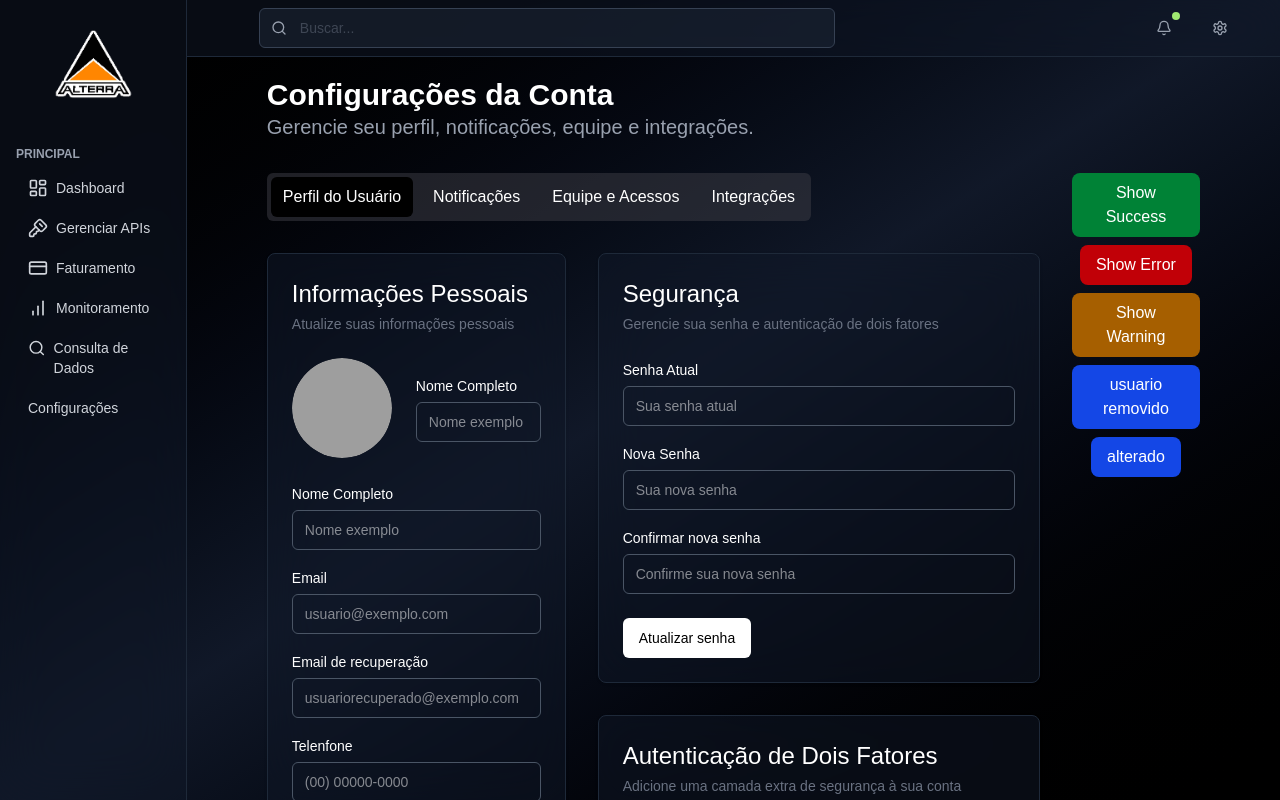
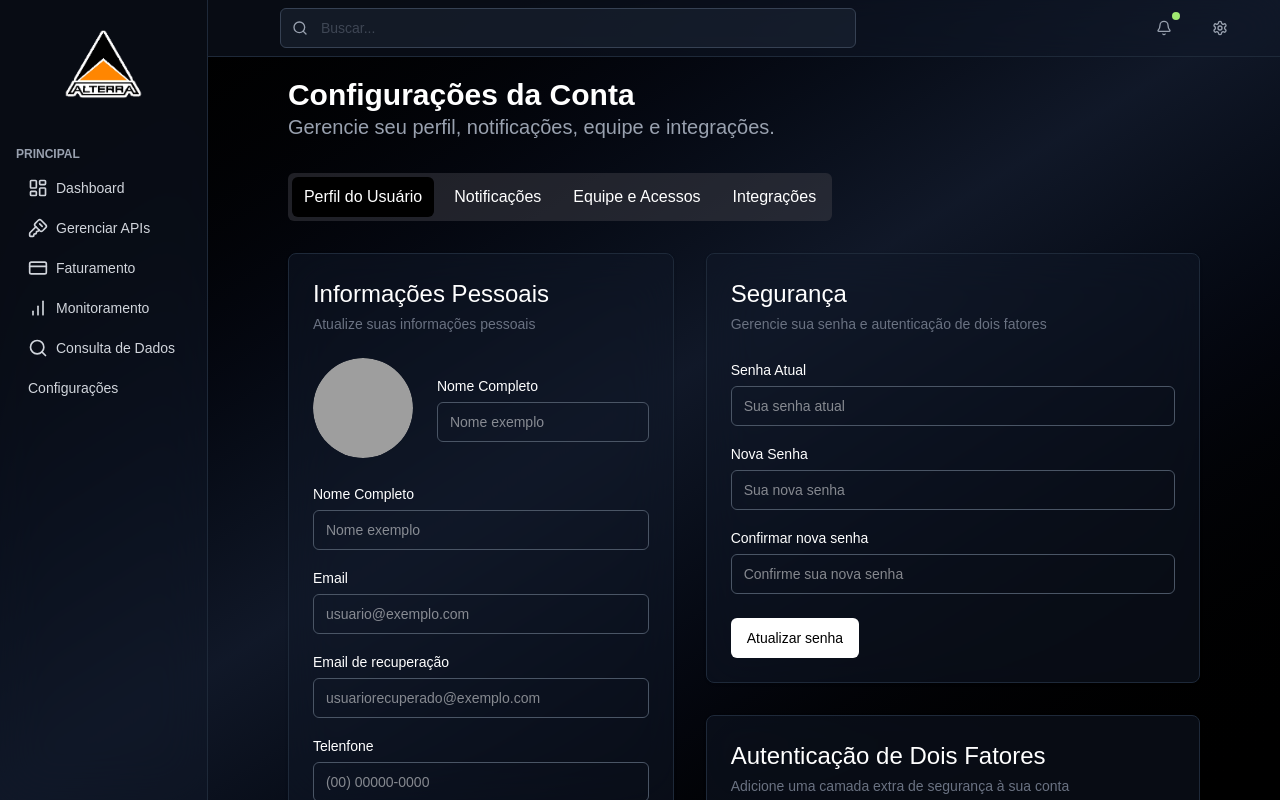
Before and after one commit to BrunoQueirozUni/generic-dashboard, a Next.js app: page /configuracoes in a window 1280 px wide. Built offline with nearby package versions, Linux system fonts and the light colour scheme; grey boxes are pictures that could not be loaded.

Commit message:
Correções feitas

```diff
--- a/src/app/(private)/configuracoes/(informations)/ConfiguracaoTabs.tsx
+++ b/src/app/(private)/configuracoes/(informations)/ConfiguracaoTabs.tsx
@@ -38,8 +38,6 @@ export function ConfiguracaoTabs() {
                <Integracoes />
             </Tabs.Content>
          </Tabs.Root>
-
-         <Alert />
       </>
    )
 }
--- a/src/app/(private)/configuracoes/page.tsx
+++ b/src/app/(private)/configuracoes/page.tsx
@@ -8,7 +8,7 @@ export default function Configuracoes() {
             <PageTitle>Configurações da Conta</PageTitle>
             <PageDescription>Gerencie seu perfil, notificações, equipe e integrações.</PageDescription>
          </PageHeader>
-         <PageContent >
+         <PageContent>
             <ConfiguracaoTabs />
          </PageContent>
       </>
--- a/src/app/(public)/login/recuperar-senha/page.tsx
+++ b/src/app/(public)/login/recuperar-senha/page.tsx
@@ -46,7 +46,7 @@ export default function RecoverPasswordPage() {
 
             <Button className="w-full bg-primary text-black hover:bg-primary/90">Enviar link de recuperação</Button>
           </CardContent>
-          <CardFooter className="justify-center pb-6 pt-6">
+          <CardFooter className="pt-6">
             <p className="text-sm text-gray-400">
               Lembrou sua senha?{" "}
               <Link href="/login" className="text-primary hover:underline">
--- a/src/app/(public)/register/page.tsx
+++ b/src/app/(public)/register/page.tsx
@@ -28,7 +28,7 @@ export default async function RegisterPage() {
                <CardContent>
                   <RegisterForm />
                </CardContent>
-               <CardFooter className="justify-center pb-6 pt-3">
+               <CardFooter className="pt-3">
                   <p className="text-sm text-gray-400">
                      Já tem uma conta?{" "}
                      <Link href="/login" className="text-primary hover:underline">
--- a/src/app/globals.css
+++ b/src/app/globals.css
@@ -46,6 +46,7 @@ body {
     --sidebar-border: 220 13% 91%;
     --sidebar-ring: 217.2 91.2% 59.8%;
   }
+
   .dark {
     --background: 0 0% 3.9%;
     --foreground: 0 0% 98%;
@@ -84,4 +85,18 @@ body {
 
 @theme {
   --color-primary: #9FE870;
+
+  --animate-slide: slide 0.1s linear;
+
+  @keyframes slide {
+    from {
+      transform: translateX(100%);
+      /* Começa fora da tela à direita */
     }
+
+    to {
+      transform: translateX(0);
+      /* Move para fora da tela à esquerda */
+    }
+  }
+}
--- a/src/components/Alert.tsx
+++ b/src/components/Alert.tsx
@@ -1,14 +1,14 @@
 "use client"
 
-import { CheckCircle, SealCheck, UserMinus, Warning, WarningCircle, XCircle } from '@phosphor-icons/react';
-import * as Toast from '@radix-ui/react-toast';
-import { useState, useEffect } from 'react';
+import { CheckCircle, SealCheck, ShieldCheck, UserCheck, UserMinus, Warning, WarningCircle, XCircle } from "@phosphor-icons/react";
+import * as Toast from "@radix-ui/react-toast";
+import { useState, useEffect, act, use } from "react";
 
 export default function Alert() {
    const [open, setOpen] = useState(false);
-   const [type, setType] = useState<'success' | 'error' | 'warning' | 'alteracao' | 'userRemove'>('success');
+   const [type, setType] = useState<"success" | "error" | "warning" | "alteracao" | "userRemove" | "activated" | "userAdded">("success");
    const [progress, setProgress] = useState(100);
-   const duration = 5000;
+   const duration = 4000;
 
    useEffect(() => {
       if (open) {
@@ -26,94 +26,114 @@ export default function Alert() {
 
    const toastStyles = {
       // Padrões
-      success: "border-l-green-500 text-green-800 dark:text-green-200 bg-green-700/30",
-      alteracao: "border-l-blue-500 text-blue-800 dark:text-blue-200 dark:bg-blue-700/20",
-      error: "border-l-red-500 text-red-800 dark:text-red-200 dark:bg-red-700/20",
-      warning: "border-l-yellow-500 text-yellow-800 dark:text-yellow-200 dark:bg-yellow-700/20",
+      success: "border-green-500/30 dark:text-green-200 bg-gradient-to-r from-green-700/30 to-transparent to-80%",
+      alteracao: "border-blue-500/30 dark:text-blue-200 bg-gradient-to-r from-blue-700/30 to-transparent to-80%",
+      error: "border-red-500/30 dark:text-red-200 bg-gradient-to-r from-red-700/30 to-transparent to-80%",
+      warning: "border-yellow-500/30 dark:text-yellow-200 bg-gradient-to-r from-yellow-700/30 to-transparent to-80%",
 
       // Personalizados
-      activated: "border-l-blue-500 text-blue-800 dark:text-blue-200 dark:bg-blue-700/20",
-      userRemove: "border-l-orange-500 text-orange-800 dark:text-orange-200 dark:bg-orange-700/20",
+      activated: "border-fuchsia-500/30 dark:text-fuchsia-200 bg-gradient-to-r from-fuchsia-700/30 to-transparent to-80%",
+      userRemove: "border-orange-500/30 dark:text-orange-200 bg-gradient-to-r from-orange-700/30 to-transparent to-80%",
+      userAdded: "border-emerald-500/30 dark:text-emerald-200 bg-gradient-to-r from-emerald-700/30 to-transparent to-80%",
    };
 
    const icons = {
-      success: <SealCheck size={25} weight="fill" />,
-      alteracao: <CheckCircle size={25} weight="fill" />,
-      error: <XCircle size={25} weight="fill" />,
-      warning: <Warning size={25} weight="fill" />,
+      success: <SealCheck size={35} />,
+      alteracao: <CheckCircle size={35} />,
+      error: <XCircle size={35} />,
+      warning: <Warning size={35} />,
 
       // Personalizados
-      userRemove: <UserMinus size={25} weight="fill" />,
+      activated: <ShieldCheck size={35} />,
+      userRemove: <UserMinus size={35} />,
+      userAdded: <UserCheck size={35} />,
    };
 
-   const messages = [
-      { succes: "Sucesso!", successMessage: "O foi salvamento concluído"},
-      { alteracao: "Alterado!", alteracaoMessage: "Todas as alterações foram salvas"},
-      { error: "Error", errorMessage: "Ocorreu algum erro inesperado"},
-      { warning: "Atenção!", warningMessage: "Algo pode estar errado!",},
+   const messages = {
+      success: { title: "Sucesso!", message: "O salvamento foi concluído" },
+      alteracao: { title: "Alterado!", message: "Todas as alterações foram salvas" },
+      error: { title: "Erro!", message: "Ocorreu algum erro inesperado" },
+      warning: { title: "Atenção!", message: "Algo pode estar errado!" },
 
       // Personalizados
-      { userRemove: "Removido!", userRemoveMessage: "Usuário removido com sucesso!",}
-   ];
+      activated: { title: "Autenticado!", message: "Autenticação ativada com sucesso!" },
+      userRemove: { title: "Removido!", message: "Usuário removido com sucesso!" },
+      userAdded: { title: "Adicionado!", message: "Usuário adicionado com sucesso!" },
+   };
 
    return (
       <>
+         {/*  === botões de teste ===
          <div className="flex flex-col items-center gap-2">
             <button
-               onClick={() => { setType('success'); setOpen(true); }}
+               onClick={() => { setType("success"); setOpen(true); }}
                className="px-4 py-2 bg-green-700 text-white rounded-lg"
             >
-               Show Success
+               Success
             </button>
             <button
-               onClick={() => { setType('error'); setOpen(true); }}
+               onClick={() => { setType("error"); setOpen(true); }}
                className="px-4 py-2 bg-red-700 text-white rounded-lg"
             >
-               Show Error
+               Error
             </button>
             <button
-               onClick={() => { setType('warning'); setOpen(true); }}
+               onClick={() => { setType("warning"); setOpen(true); }}
                className="px-4 py-2 bg-yellow-700 text-white rounded-lg"
             >
-               Show Warning
+               Warning
             </button>
             <button
-               onClick={() => { setType('userRemove'); setOpen(true); }}
+               onClick={() => { setType("userRemove"); setOpen(true); }}
                className="px-4 py-2 bg-blue-700 text-white rounded-lg"
             >
                usuario removido
             </button>
             <button
-               onClick={() => { setType('alteracao'); setOpen(true); }}
+               onClick={() => { setType("userAdded"); setOpen(true); }}
+               className="px-4 py-2 bg-purple-700 text-white rounded-lg"
+            >
+               ativado
+            </button>
+            <button
+               onClick={() => { setType("alteracao"); setOpen(true); }}
                className="px-4 py-2 bg-blue-700 text-white rounded-lg"
             >
                alterado
             </button>
-
-
+            <button
+               onClick={() => { setType("activated"); setOpen(true); }}
+               className="px-4 py-2 bg-blue-700 text-white rounded-lg"
+            >
+               ativado
+            </button>
+            */}
 
          <Toast.Provider swipeDirection="right">
             <Toast.Root
                open={open}
                onOpenChange={setOpen}
-                  className={`bg-gray-900 min-w-[300px] text-white mr-2 shadow-lg border-l-4 ${toastStyles[type]}`}
-               >
-                  <div className="flex items-center gap-2 p-4">
+               className="bg-gray-900 min-w-[300px] overflow-hidden relative text-white border-2 mr-2 shadow-lg rounded-2x animate-slide">
+               <div className="flex items-center gap-4 p-3 pl-5">
+                  <div>
+                     {icons[type]}
+                  </div>
+                  <div>
                      <Toast.Title className="font-bold">
-                        {icons[type]}
+                        {messages[type].title}
                      </Toast.Title>
-                     <Toast.Description className="text-sm">{messages[type]}</Toast.Description>
+                     <Toast.Description className="text-sm">{messages[type].message}</Toast.Description>
                   </div>
-                  <div className="w-full h-1 bg-gray-700">
+               </div>
+               <div className="w-full">
                   <div
-                        className="w-full h-full bg-blue-500 transition-all"
+                     className="w-full h-1 absolute bottom-0 z-0 bg-blue-500 transition-all"
                      style={{ width: `${progress}%` }}
                   />
                </div>
             </Toast.Root>
-               <Toast.Viewport className="fixed bottom-4 right-4 flex flex-col gap-2 min-w-[300px]" />
+            <Toast.Viewport className="fixed bottom-4 right-4 flex flex-col gap-2 min-w-[420px]" />
          </Toast.Provider>
-         </div>
       </>
    );
 }
--- a/src/components/ui/card.tsx
+++ b/src/components/ui/card.tsx
@@ -70,7 +70,7 @@ const CardFooter = React.forwardRef<
 >(({ className, ...props }, ref) => (
   <div
     ref={ref}
-    className={cn("flex items-center p-6 pt-0", className)}
+    className={cn("flex items-center justify-center", className)}
     {...props}
   />
 ))
--- a/src/components/ui/pageConfig.tsx
+++ b/src/components/ui/pageConfig.tsx
@@ -22,7 +22,7 @@ const PageContent = React.forwardRef<
   <div
     ref={ref}
     className={cn(
-      "flex gap-8",
+      "flex gap-8 focus:outline-none",
       className
     )}
     {...props}
```
Also changed, not shown: src/app/(public)/login/page.tsx (+4 -4 lines), public/imgs/alterra.png (added). Lines whose indentation alone changed are shown as unchanged.
